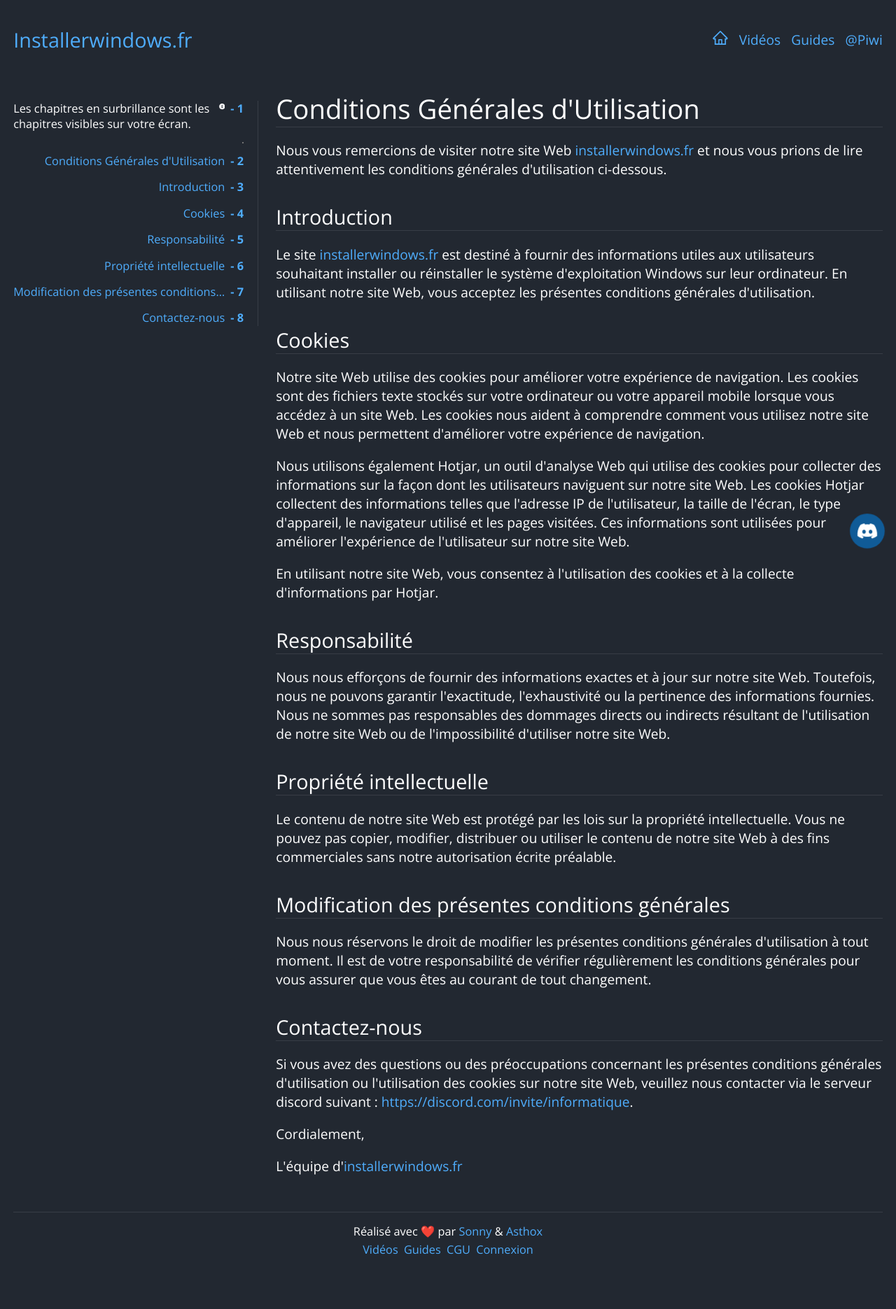
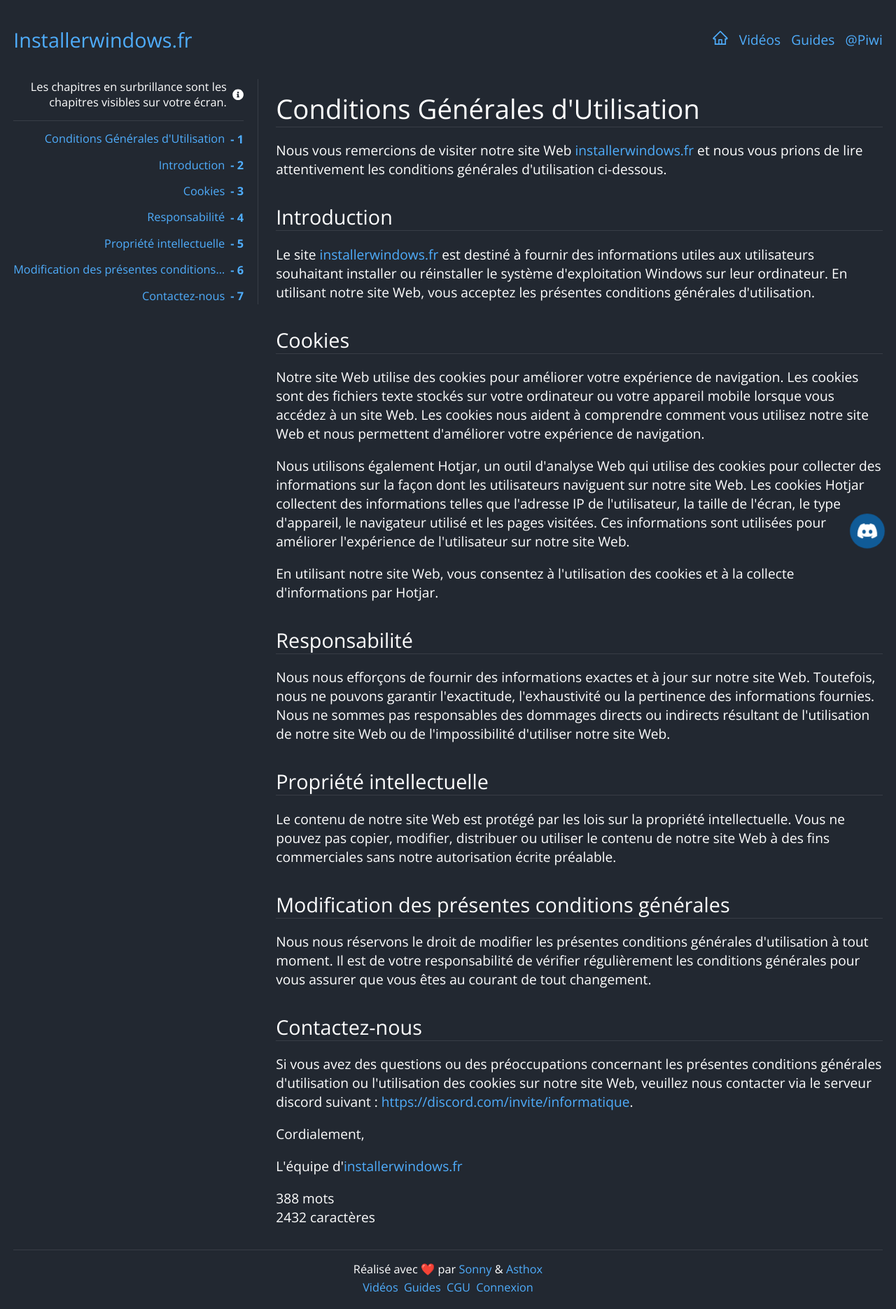
Before and after one commit to Sonny93/installerwindows.fr, a Next.js app: page /cgu in a window 1280 px wide. Shown: the whole page at 70% size. Before the commit the page ends 1817 px from the top, so only its background shows below. Built offline with nearby package versions, Linux system fonts and the light colour scheme; no server answers.

Commit message:
feat: add small stats
- Ajout de wordCount et charCount
- Ajout des fichiers manquants pour le commit "feat: show current chapter"

```diff
--- a/Components/GitHub/Markdown.tsx
+++ b/Components/GitHub/Markdown.tsx
@@ -1,4 +1,3 @@
-import { useState } from 'react';
 import { useCallback, useEffect, useState } from 'react';
 import ReactMarkdown from 'react-markdown';
 import rehypeRaw from 'rehype-raw';
@@ -83,6 +82,7 @@ export default function Markdown({
                     {markdown}
                 </ReactMarkdown>
                 <Source url={source} raw={raw} />
+                <Stats markdownContent={markdown} />
             </div>
         </div>
     );
--- a/Components/GitHub/markdown.module.scss
+++ b/Components/GitHub/markdown.module.scss
@@ -9,7 +9,7 @@
     max-width: 350px;
     padding-right: 20px;
     border-right: 1px solid $smooth-border-color;
-    margin: 50px 10px 50px 0;
+    margin: 1em 10px 0 0;
     display: flex;
     gap: 0.75em;
     align-items: flex-end;
@@ -18,15 +18,26 @@
     counter-reset: chapters-counter;
 
     & li {
-        counter-increment: chapters-counter;
-
         width: 100%;
         font-size: 0.85em;
         font-weight: 200;
         display: flex;
+        align-items: center;
         justify-content: flex-end;
         gap: 0.5em;
         transition: 0.15s;
+    }
+
+    & li.info {
+        text-align: right;
+
+        & svg {
+            font-size: 1.75em;
+        }
+    }
+
+    & li.chapter {
+        counter-increment: chapters-counter;
 
         & a {
             width: fit-content;
@@ -98,15 +109,24 @@
         align-items: flex-start;
         border: 0;
         margin: 0;
+        padding: 0;
         gap: 15px;
 
         & li {
             font-size: 1em;
+            justify-content: flex-start;
+        }
 
+        & li.info {
+            text-align: left;
+        }
+
+        & li.chapter {
             &::before {
                 content: counter(chapters-counter) " - ";
                 color: $main-color;
-                // font-weight: bold;
+                font-weight: bold;
+                white-space: nowrap;
             }
 
             &::after {
--- /dev/null
+++ b/Components/Stats/Stats.tsx
@@ -0,0 +1,19 @@
+import { useMemo } from 'react';
+
+import styles from './stats.module.scss';
+
+export default function Stats({ markdownContent }: { markdownContent: string }) {
+    const contentSplitted = useMemo<string[]>(
+        () => markdownContent.replaceAll('\n', ' ').replaceAll('\r', ' ').split(' '),
+        [markdownContent]
+    );
+    const wordCount = useMemo<number>(() => contentSplitted.length, [contentSplitted.length]);
+    const charCount = useMemo<number>(() => contentSplitted.join('').length, [contentSplitted]);
+
+    return (
+        <ul className={styles['stats']}>
+            <li>{wordCount} mots</li>
+            <li>{charCount} caractères</li>
+        </ul>
+    );
+}
--- /dev/null
+++ b/Components/Stats/stats.module.scss
@@ -0,0 +1,3 @@
+.stats {
+    margin-top: 1em;
+}
--- a/styles/index.scss
+++ b/styles/index.scss
@@ -63,7 +63,9 @@ h6 {
 }
 
 hr {
-    border: 1px solid $gray-border-color;
+    width: 100%;
+    border: 0;
+    border-top: 1px solid $smooth-border-color;
 }
 
 ul,
--- a/types.d.ts
+++ b/types.d.ts
@@ -42,3 +42,7 @@ interface Chapter {
     id: string;
     name: string;
 }
+
+interface ChapterWithHTMLElement extends Chapter {
+    element: HTMLElement;
+}
```
